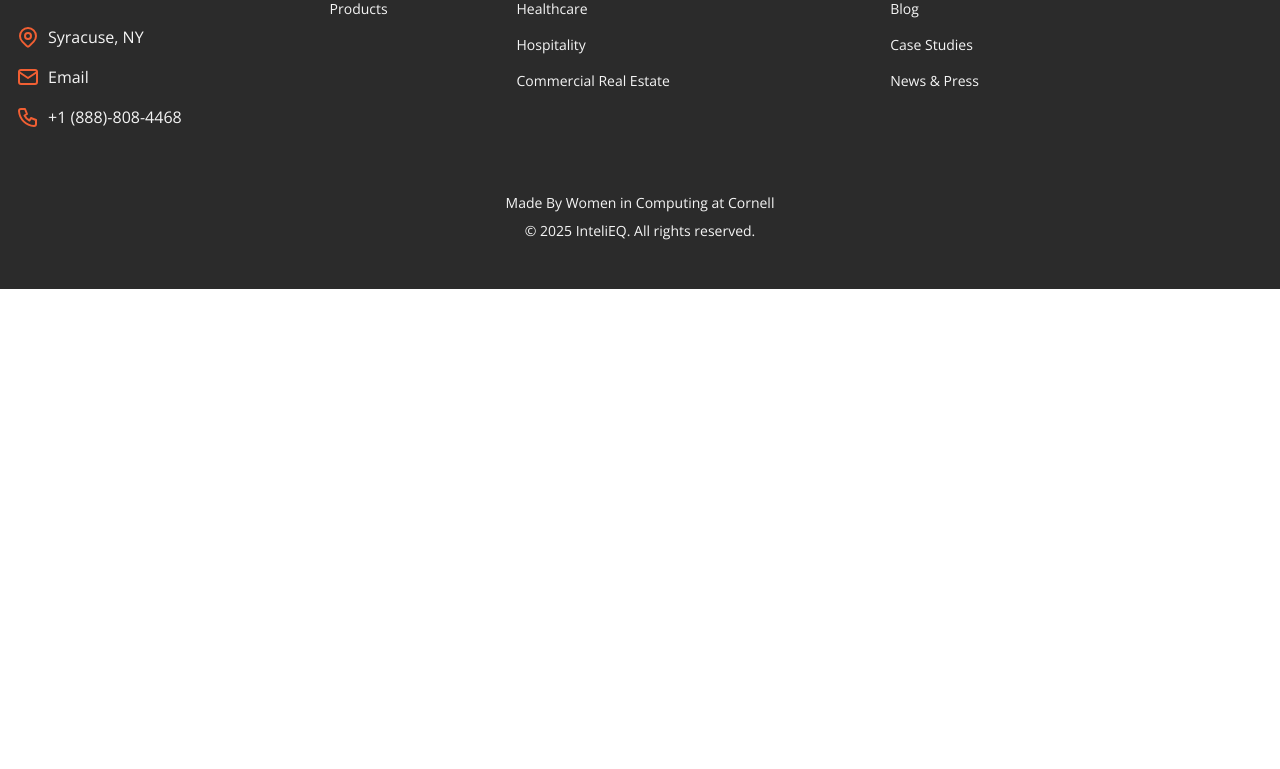
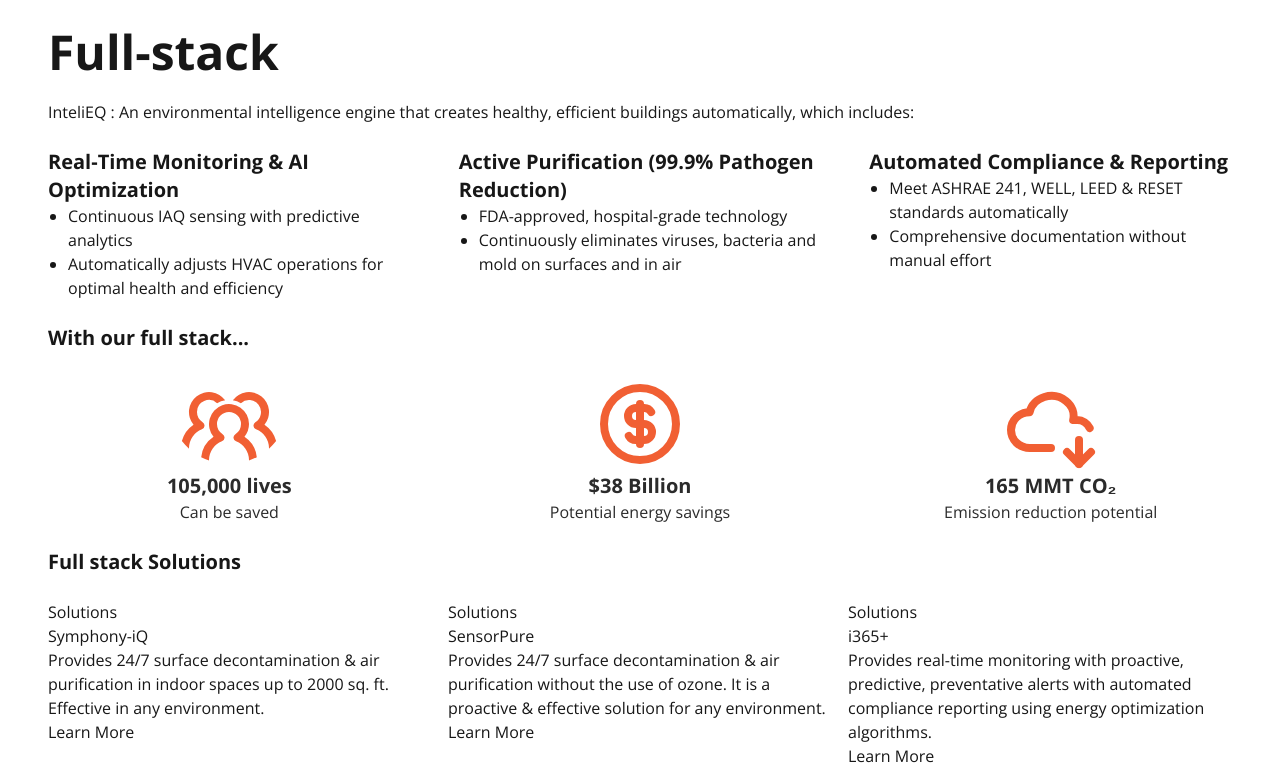
Before and after one commit to cyweng03/InteliEQ, a Next.js app: page /engine/full-stack in a window 1280 px wide. Shown: the part 511-1280 px from the top of the page. Before the commit the page ends 800 px from the top, so only its background shows below. Built offline with nearby package versions, Linux system fonts and the light colour scheme.

Commit message:
add full stack page

```diff
--- a/src/app/engine/full-stack/page.tsx
+++ b/src/app/engine/full-stack/page.tsx
@@ -1,7 +1,108 @@
+import Solutions from "@/app/components/Solutions";
 export default function FullStackPage() {
   return (
-    <div className="container mx-auto py-8">
-      <h1 className="text-3xl font-bold">Full-stack</h1>
+    <div>
+      <div className="w-full aspect-[3/1] border border-gray-400 flex items-center justify-center bg-gray-100">
+        <span className="text-gray-400 text-3xl">▲</span>
+      </div>
+      <div className="m-12 space-y-6">
+        <h1 className="text-5xl font-bold">Full-stack</h1>
+        <div>InteliEQ : An environmental intelligence engine that creates healthy, efficient buildings automatically, which includes:</div>
+        <div className="flex flex-row space-x-12">
+          <div className="flex-1">
+            <div className="text-xl font-bold">
+              Real-Time Monitoring & AI Optimization
+            </div>
+            <ul role="list" className="list-disc ml-5">
+              <li>Continuous IAQ sensing with predictive analytics</li>
+              <li>Automatically adjusts HVAC operations for optimal health and efficiency</li>
+            </ul>
+          </div>
+          <div className="flex-1">
+            <div className="text-xl font-bold">
+              Active Purification (99.9% Pathogen Reduction)
+            </div>
+            <ul role="list" className="list-disc ml-5">
+              <li>FDA-approved, hospital-grade technology</li>
+              <li>Continuously eliminates viruses, bacteria and mold on surfaces and in air</li>
+            </ul>
+          </div>
+          <div className="flex-1">
+            <div className="text-xl font-bold">
+              Automated Compliance & Reporting
+            </div>
+            <ul role="list" className="list-disc ml-5">
+              <li>Meet ASHRAE 241, WELL, LEED & RESET standards automatically</li>
+              <li>Comprehensive documentation without manual effort</li>
+            </ul>
+          </div>
+        </div>
+        <div className="text-xl font-bold">
+          With our full stack...
+        </div>
+        <div className="flex flex-row space-x-12 text-brand-orange">
+          <div className="flex flex-col flex-1 justify-center items-center">
+            <svg
+              fill="currentColor"
+              width="96"
+              height="96"
+              viewBox="0 0 24 24"
+              xmlns="http://www.w3.org/2000/svg"
+            >
+              <path d="M.221 16.268a15.064 15.064 0 0 0 1.789 1.9C2.008 18.111 2 18.057 2 18a5.029 5.029 0 0 1 3.233-4.678 1 1 0 0 0 .175-1.784A2.968 2.968 0 0 1 4 9a2.988 2.988 0 0 1 5.022-2.2 5.951 5.951 0 0 1 2.022-.715 4.994 4.994 0 1 0-7.913 6.085 7.07 7.07 0 0 0-2.91 4.098zM23.779 16.268a7.07 7.07 0 0 0-2.91-4.1 4.994 4.994 0 1 0-7.913-6.086 5.949 5.949 0 0 1 2.022.715 2.993 2.993 0 1 1 3.614 4.74 1 1 0 0 0 .175 1.784A5.029 5.029 0 0 1 22 18c0 .057-.008.111-.01.167a15.065 15.065 0 0 0 1.789-1.899z" />
+              <path d="M18.954 20.284a7.051 7.051 0 0 0-3.085-5.114A4.956 4.956 0 0 0 17 12a5 5 0 1 0-8.869 3.17 7.051 7.051 0 0 0-3.085 5.114 14.923 14.923 0 0 0 1.968.849C7.012 21.088 7 21.046 7 21a5.031 5.031 0 0 1 3.233-4.678 1 1 0 0 0 .175-1.785A2.964 2.964 0 0 1 9 12a3 3 0 1 1 6 0 2.964 2.964 0 0 1-1.408 2.537 1 1 0 0 0 .175 1.785A5.031 5.031 0 0 1 17 21c0 .046-.012.088-.013.133a14.919 14.919 0 0 0 1.967-.849z" />
+            </svg>
+            <div className="font-bold text-xl text-brand-black">105,000 lives</div>
+            <div className="text-brand-black">Can be saved</div>
+
+          </div>
+          <div className="flex flex-col flex-1 justify-center items-center">
+            <svg xmlns="http://www.w3.org/2000/svg" width="96" height="96" viewBox="0 0 24 24" fill="none" stroke="currentColor" stroke-width="2" stroke-linecap="round" stroke-linejoin="round"><path stroke="none" d="M0 0h24v24H0z" fill="none" /><path d="M12 12m-9 0a9 9 0 1 0 18 0a9 9 0 1 0 -18 0" /><path d="M14.8 9a2 2 0 0 0 -1.8 -1h-2a2 2 0 1 0 0 4h2a2 2 0 1 1 0 4h-2a2 2 0 0 1 -1.8 -1" /><path d="M12 7v10" /></svg>
+            <div className="font-bold text-xl text-brand-black">$38 Billion</div>
+            <div className="text-brand-black">Potential energy savings</div>
+          </div>
+          <div className="flex flex-col flex-1 justify-center items-center">
+            <svg xmlns="http://www.w3.org/2000/svg" width="96" height="96" viewBox="0 0 24 24" fill="none" stroke="currentColor" stroke-width="2" stroke-linecap="round" stroke-linejoin="round"><path stroke="none" d="M0 0h24v24H0z" fill="none" /><path d="M12 18.004h-5.343c-2.572 -.004 -4.657 -2.011 -4.657 -4.487c0 -2.475 2.085 -4.482 4.657 -4.482c.393 -1.762 1.794 -3.2 3.675 -3.773c1.88 -.572 3.956 -.193 5.444 1c1.488 1.19 2.162 3.007 1.77 4.769h.99c1.38 0 2.573 .813 3.13 1.99" /><path d="M19 16v6" /><path d="M22 19l-3 3l-3 -3" /></svg>
+            <div className="font-bold text-xl text-brand-black">165 MMT CO₂</div>
+            <div className="text-brand-black">Emission reduction potential</div>
+
+          </div>
+        </div>
+        <div className="text-xl font-bold">
+          Full stack Solutions
+        </div>
+        <div className="flex flex-row space-x-4">
+          <div className="flex-1">
+            <Solutions
+              title="Symphony-iQ"
+              image=""
+              caption="Provides 24/7 surface decontamination & air purification in indoor spaces up to 2000 sq. ft. Effective in any environment."
+              learn_more="#"
+            />
+          </div>
+
+          <div className="flex-1">
+            <Solutions
+              title="SensorPure"
+              image=""
+              caption="Provides 24/7 surface decontamination & air purification without the use of ozone. It is a proactive & effective solution for any environment."
+              learn_more="#"
+            />
+          </div>
+
+          <div className="flex-1">
+            <Solutions
+              title="i365+"
+              image=""
+              caption="Provides real-time monitoring with proactive, predictive, preventative alerts with automated compliance reporting using energy optimization algorithms."
+              learn_more="#"
+            />
+          </div>
+        </div>
+      </div>
+
+
+
     </div>
   );
 }
```
